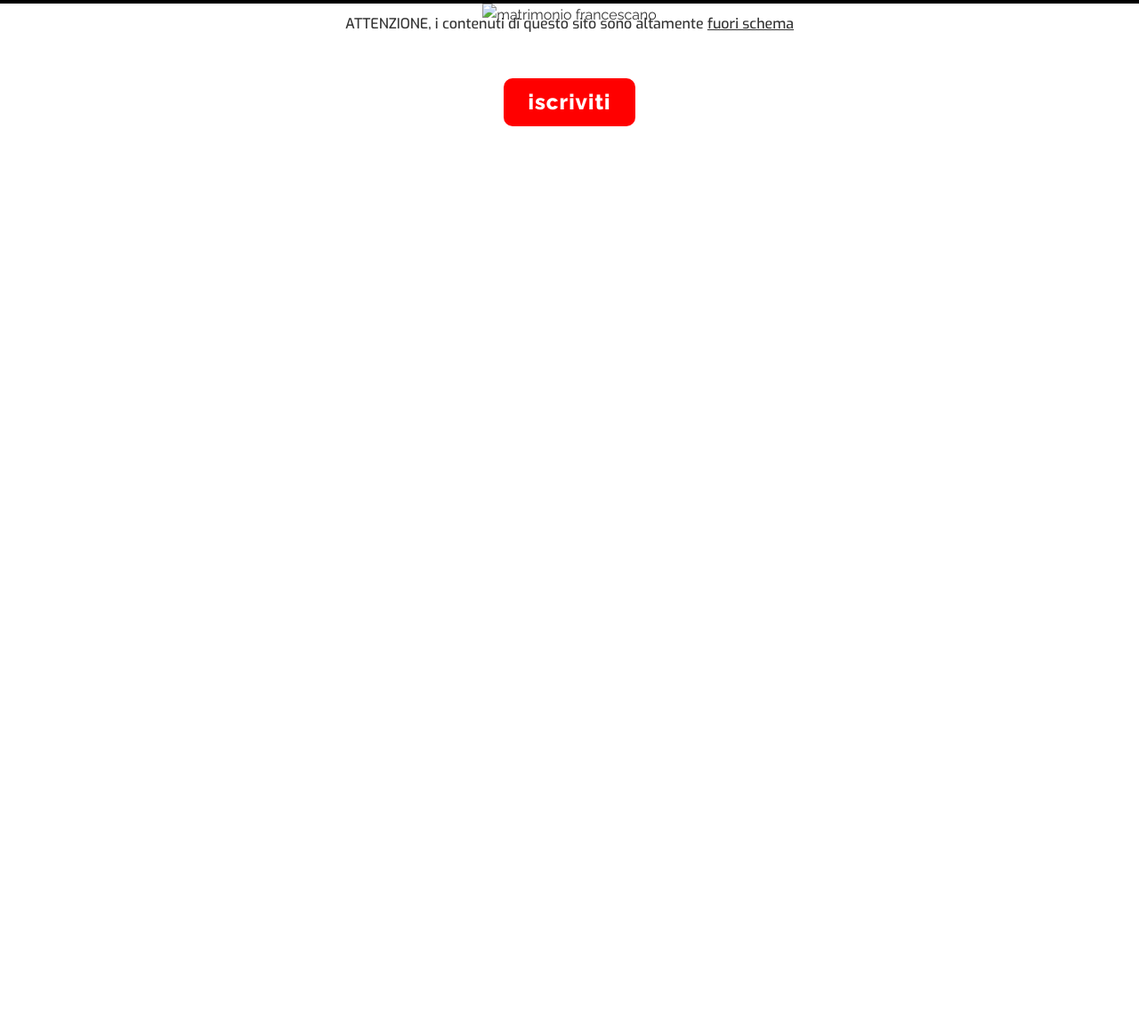
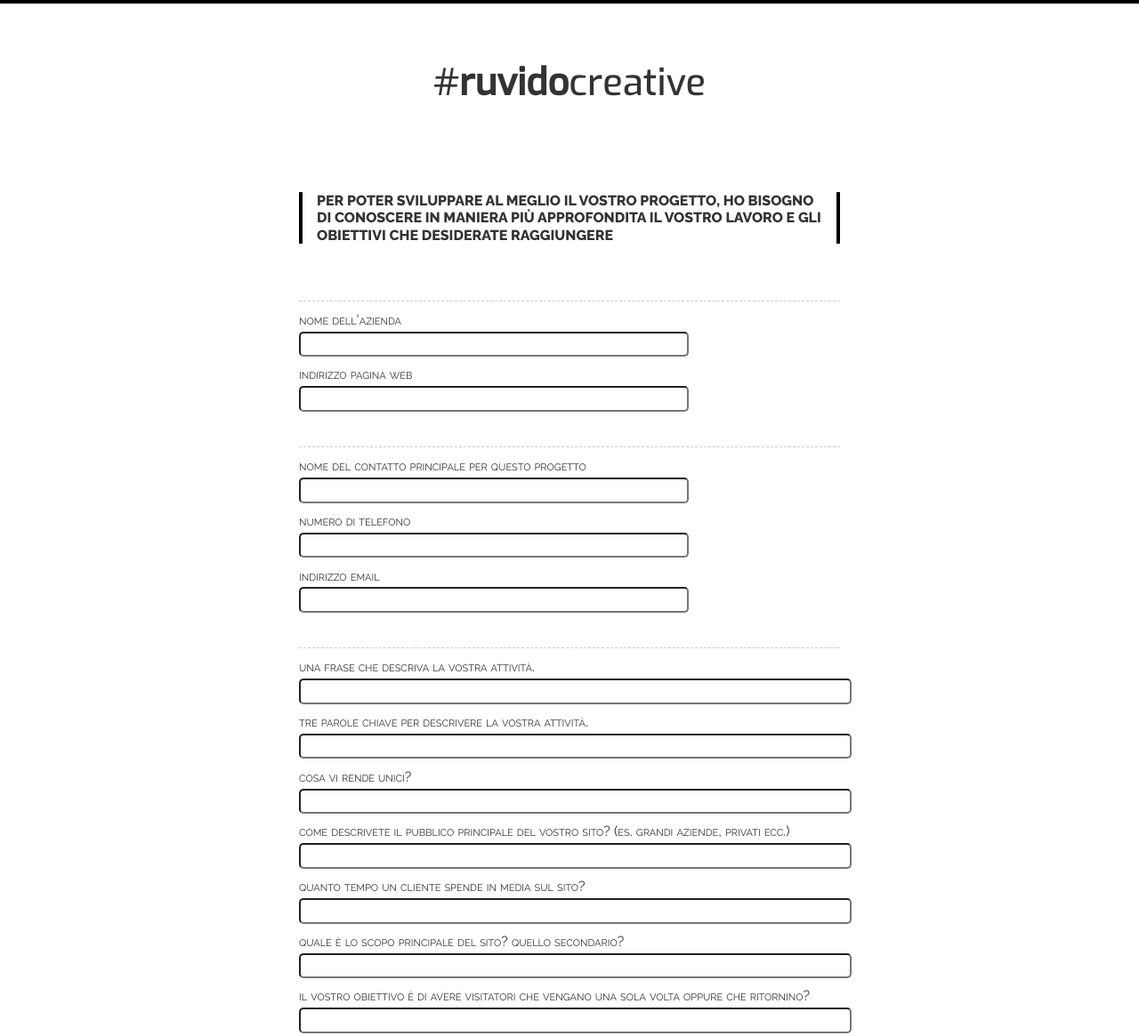
Before and after one commit to ruvido/creative, a plain HTML site: page index.html in a window 1280 px wide. Shown: the top 1165 px of the page at 89% size. Before the commit the page ends 804 px from the top, so only its background shows below. Drawn offline with nearby package versions, Linux system fonts and the light colour scheme.

Commit message:
20 domande

```diff
--- a/css/style.css
+++ b/css/style.css
@@ -115,7 +115,6 @@
   line-height: 1.2em;
   }
 
-h3 { text-transform:uppercase; letter-spacing:0.12em; }
 h3, h4, h5, h6 { font-weight: bold; }
 
 p.intro { font-size: 1.309em; margin-bottom: 1em; }
@@ -168,6 +167,29 @@
 p {
 	margin: 0;
 	padding: 0;
+}
+
+header {
+	padding: 4em;
+}
+
+h3 {
+	text-transform:uppercase;
+	line-height: 1.2	;
+	border-right: 4px solid black;
+	border-left: 4px solid black;
+	padding: 0 1em;
+}
+
+section {
+	padding: 0 1em;
+}
+
+hr {
+	margin-top: 2em;
+    border: 0;
+    border-bottom: 1px dashed #ccc;
+    background: white;
 }
 
 /* 7. BROWSER AND NON-SEMANTIC STYLING
@@ -226,14 +248,13 @@
 
 }
 
-.hearts {
-	background-image: url(/img/texture/hearts.png);
-	background-repeat: repeat;
-}
-
 footer {
 	padding-top: 100px;
 	/*background: #BEBEBE;*/
+}
+
+#formsection {
+	margin: 4em auto;
 }
 
 .formemail {
@@ -268,16 +289,39 @@
    background: #740000;
 }
 
+.formtext {
+	font-variant:small-caps;
+}
+
+.forminput {
+	margin-bottom: 0.5em;
+	padding: 0.3em;
+	display: inline;
+	width: 70%;
+	font-size: 0.9em;
+	-moz-border-radius: 5px;
+		 border-radius: 5px;
+}
+
+.wide { width: 100%;}
+
 
 
 /* 10. CUSTOM LAYOUT & TYPOGRAPHY (iPHONE)
 ----------------------------------------------------------------------------------------*/
 @media screen and (min-width: 0em) and (max-width: 29.999em) {
 
-#container { max-width: 100%;}
+#container { max-width: 100%;
+	padding: 0 0.5em;}
 
 #subscribe {font-size: 1em;}
 
 .box {text-align: center;}
 
+
+h1 {
+	margin-left:-.7em;
+	font-size:2em;
 }
+
+}
--- a/index.html
+++ b/index.html
@@ -7,15 +7,15 @@
 <!--[if (gte IE 9)|!(IE)]><!--> <html class="no-js" lang="en"> <!--<![endif]-->
 <head>
 
-<title>matrimonio francescano</title>
+<title>#creativeruvido</title>
 
 <meta http-equiv="content-type" content="text/html; charset=UTF-8" />
 <meta http-equiv="content-language" content="it" />
 <meta name="author" content="Francesco Rao" />
 <meta name="designer" content="Francesco Rao" />
 <meta name="developer" content="Francesco Rao" />
-<meta name="description" content="Matrimonio Francescano" />
-<meta name="keywords" content="matrimonio francescano, evangelizzazione, provvidenza, 5pani, 2pesci, 5pani2pesci, sposarsi, fedeltà, famiglia, figli, assisi, 10 comandamenti, papa, gesù, chiesa, fotografia, video, matrimonio, sposi, fidanzamento, francescani" />
+<!meta name="description" content="Matrimonio Francescano" />
+<!meta name="keywords" content="matrimonio francescano, evangelizzazione, provvidenza, 5pani, 2pesci, 5pani2pesci, sposarsi, fedeltà, famiglia, figli, assisi, 10 comandamenti, papa, gesù, chiesa, fotografia, video, matrimonio, sposi, fidanzamento, francescani" />
 <meta name="robots" content="noydir, noopd" />
 
 
@@ -40,23 +40,108 @@
 
 <body>
 
-  <div id="container" class="cf center">
+  <div id="container" class="cf">
 
-  <header>
+  <header class="exo center">
 
-	  <img src="img/logo/logo.png" alt="matrimonio francescano">
-
-	  <div class="exo center negativemargin">ATTENZIONE, i contenuti di questo sito sono altamente <span class="underline">fuori schema</span></div>
-
-	  <div id="subscribe" class="center"  href="javascript:void(0);">iscriviti</div>
-
-	  <div>&nbsp;</div>
+	  <h1>#<strong>ruvido</strong>creative</h1>
 
   </header>
+
+  <section> <h3>Per poter sviluppare al meglio il vostro progetto, ho bisogno di conoscere in maniera più approfondita il vostro lavoro e gli obiettivi che desiderate raggiungere</h3>
+  </section>
+
+
+  <section id="formsection">
+
+
+	  <hr>
+
+	  <div class="formtext">nome dell'azienda</div>
+      <input class="forminput" type='text' name='Nome dell azienda' />
+
+	  <div class="formtext">indirizzo pagina web</div>
+      <input class="forminput" type='text' name='pagina web' />
+
+
+	  <hr>
+
+
+	  <div class="formtext">nome del contatto principale per questo progetto</div>
+      <input class="forminput" type='text' name='nome del contatto principale per questo progetto' />
+
+	  <div class="formtext">numero di telefono</div>
+      <input class="forminput" type='text' name='numero di telefono' />
+
+	  <div class="formtext">indirizzo email</div>
+      <input class="forminput" type='text' name='indirizzo email' />
+
+
+
+	  <hr>
+
+
+	  <div class="formtext">una frase che descriva la vostra attività.</div>
+	  <input class="wide forminput" type="text" name="una frase che descriva la vostra attività." />
+
+	  <div class="formtext">tre parole chiave per descrivere la vostra attività.</div>
+	  <input class="wide forminput" type="text" name="tre parole chiave per descrivere la vostra attività." />
+
+	  <div class="formtext">cosa vi rende unici?</div>
+	  <input class="wide forminput" type="text" name="cosa vi rende unici?" />
+
+	  <div class="formtext">come descrivete il pubblico principale del vostro sito? (es. grandi aziende, privati ecc.)</div>
+	  <input class="wide forminput" type="text" name="come descrivete il pubblico principale del vostro sito? (es. grandi aziende, privati ecc.)" />
+
+	  <div class="formtext">quanto tempo un cliente spende in media sul sito?</div>
+	  <input class="wide forminput" type="text" name="quanto tempo un cliente spende in media sul sito?" />
+
+	  <div class="formtext">quale è lo scopo principale del sito? quello secondario?</div>
+	  <input class="wide forminput" type="text" name="quale è lo scopo principale del sito? quello secondario?" />
+
+	  <div class="formtext">il vostro obiettivo è di avere visitatori che vengano una sola volta oppure che ritornino?</div>
+	  <input class="wide forminput" type="text" name="il vostro obiettivo è di avere visitatori che vengano una sola volta oppure che ritornino?" />
+
+	  <div class="formtext">se un visitatore spende due minuti sul sito, quali sono le tre cose (in ordine di priorità) che volete che sappia?</div>
+	  <input class="wide forminput" type="text" name="se un visitatore spende due minuti sul sito, quali sono le tre cose (in ordine di priorità) che volete che sappia?" />
+
+	  <div class="formtext">quali sono i vostri concorrenti principali?</div>
+	  <input class="wide forminput" type="text" name="quali sono i vostri concorrenti principali?" />
+
+	  <div class="formtext">quali siti vi piacciono?</div>
+	  <input class="wide forminput" type="text" name="quali siti vi piacciono?" />
+
+	  <div class="formtext">quali siti non vi piacciono?</div>
+	  <input class="wide forminput" type="text" name="quali siti non vi piacciono?" />
+
+	  <div class="formtext">ci sono alcune funzionalità particolari che vorreste vedere incluse?</div>
+	  <input class="wide forminput" type="text" name="ci sono alcune funzionalità particolari che vorreste vedere incluse?" />
+
+	  <div class="formtext">quale è la cosa che vi annoia di più in una pagina web?</div>
+	  <input class="wide forminput" type="text" name="quale è la cosa che vi annoia di più in una pagina web?" />
+
+	  <div class="formtext">ci sono alcuni colori o funzionalità che devono essere evitati?</div>
+	  <input class="wide forminput" type="text" name="ci sono alcuni colori o funzionalità che devono essere evitati?" />
+
+	  <div class="formtext">in futuro il sito verra' aggiornato da voi stessi?</div>
+	  <input class="wide forminput" type="text" name="in futuro il sito verra' aggiornato da voi stessi?" />
+
+	  <div class="formtext">in maniera indicativa, quando vorreste che il progetto fosse finito?</div>
+	  <input class="wide forminput" type="text" name="in maniera indicativa, quando vorreste che il progetto fosse finito?" />
+
+	  <div class="formtext">vorreste che il sito fosse in grado di registrare i dati degli utenti? (es. nome ed email)</div>
+	  <input class="wide forminput" type="text" name="vorreste che il sito fosse in grado di registrare i dati degli utenti? (es. nome ed email)" />
+
+	  <div class="formtext">avete bisogno di un modo per essere contattati direttamente dal sito? (es. contact form)</div>
+	  <input class="wide forminput" type="text" name="avete bisogno di un modo per essere contattati direttamente dal sito? (es. contact form)" />
+
+	  <div class="formtext">c'è nient'altro che avete bisogno di dirmi?</div>
+	  <input class="wide forminput" type="text" name="c'è nient'altro che avete bisogno di dirmi?" />
 
 
 
 
+  </section>
 
 
 
```
